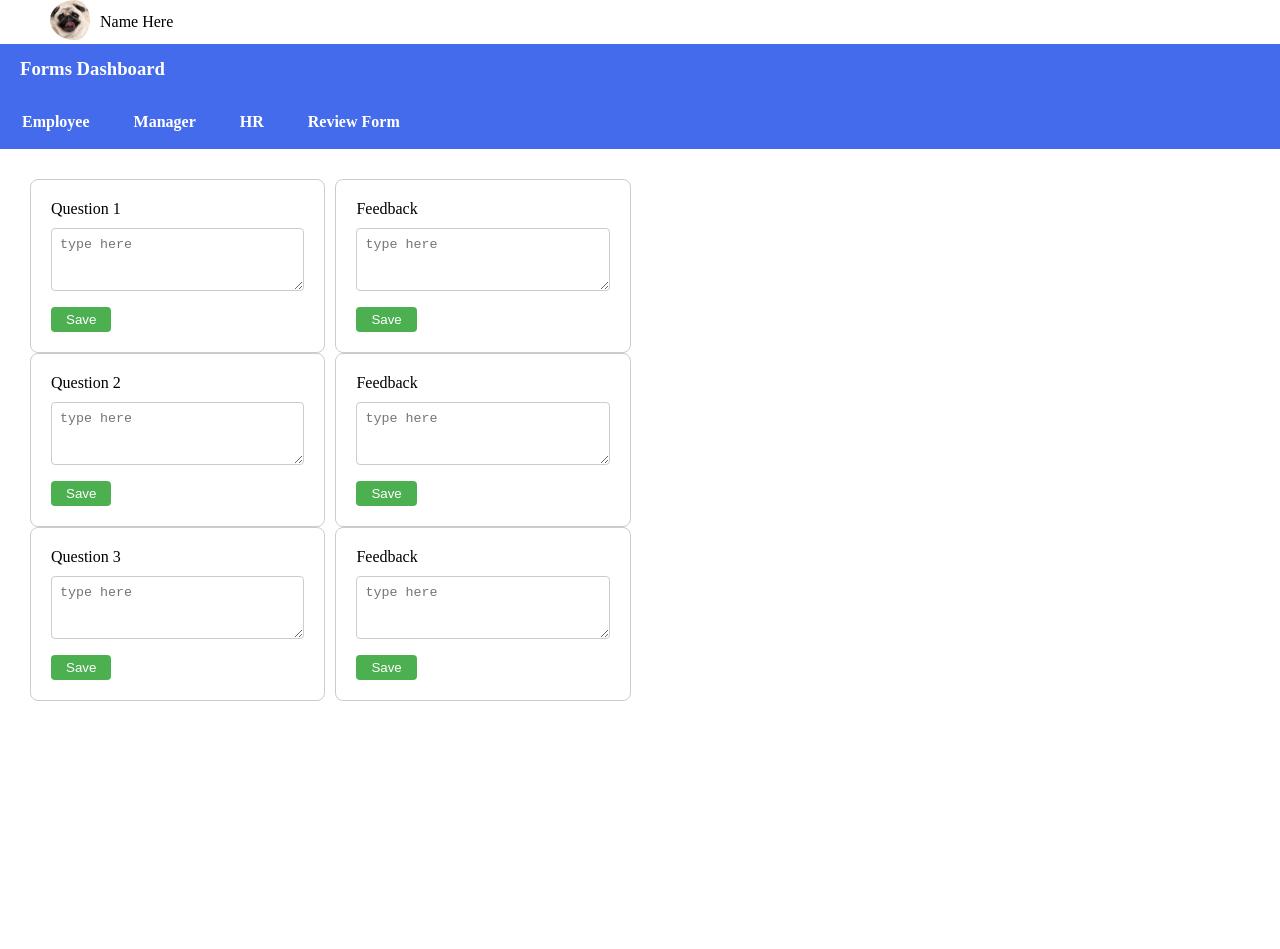
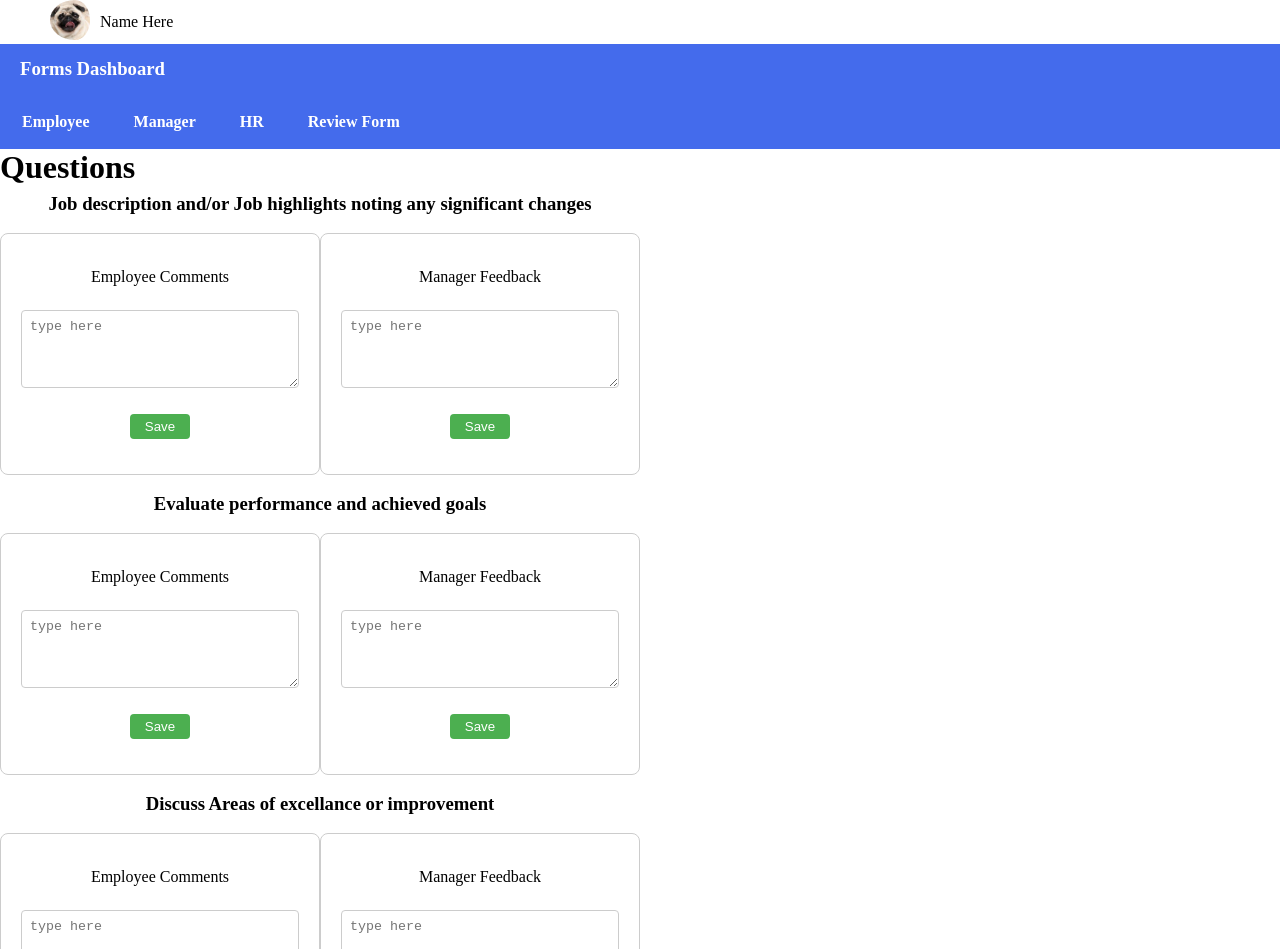
Before and after one commit to allisteraniceto/Northwind-Project, a React (Vite) app in the folder frontend/: page /ReviewForm in a window 1280 px wide. Shown: the top 949 px of the page. Before the commit the page ends 800 px from the top, so only its background shows below. Built offline with nearby package versions, Linux system fonts and the light colour scheme.

Commit message:
configured layout to have employee and manager inputs to one row and inserted question prompts from mockup

```diff
--- a/frontend/src/components/Form.tsx
+++ b/frontend/src/components/Form.tsx
@@ -1,10 +1,10 @@
-import React, { useState } from 'react';
-import axios from 'axios';
+import React, { useState } from "react";
+import axios from "axios";
 
-import "../styles/Form.css"
+import "../styles/Form.css";
 
-interface FormsProps{
-    questionNum: number;
+interface FormsProps {
+  questionNum: number; //question number
   formType: String;
 }
 
@@ -12,43 +12,53 @@ export default function Form(props: FormsProps) {
   //State to store the input value
   const [inputObject, setInputObject] = useState({
     questionNum: props.questionNum,
-        inputString: ''
+    inputString: "",
   });
 
   //handler funciton to update state when input changes
   const handleInputChange = (event: React.ChangeEvent<HTMLTextAreaElement>) => {
     const newInput = event.target.value; //captures forms input in an event
 
-        setInputObject({...inputObject, inputString: newInput}); //spread operator to help update the object
+    setInputObject({ ...inputObject, inputString: newInput }); //spread operator to help update the object
   };
 
   //send post request once save button using async/await function
   const handlePostRequest = async () => {
-        try{ //axios.post(api endpoint, data, headers)
-            const response = await axios.post('https://dotnet/endpoint', inputObject, {
-                headers:{ //metadata for server
-                    'Content-Type': 'applicaiton/json'
+    try {
+      //axios.post(api endpoint, data, headers)
+      const response = await axios.post(
+        "https://dotnet/endpoint",
+        inputObject,
+        {
+          headers: {
+            //metadata for server
+            "Content-Type": "applicaiton/json",
+          },
         }
-            });
+      );
 
-            console.log('Resoponse data: ', response.data);
-        } catch(error: any){ //post request error handling
-            console.error('Error making Post request:', error.message)
+      console.log("Resoponse data: ", response.data);
+    } catch (error: any) {
+      //post request error handling
+      console.error("Error making Post request:", error.message);
     }
   };
 
   return (
     <>
-        <form>
-            <label>{props.formType} {props.questionNum>0?props.questionNum:""}</label>
+      <form className="centered-form">
+        <label>{props.formType}</label>
+        {/*if questionFrom, display questionStriong, if not, feedback*/}
         <textarea
           value={inputObject.inputString} //original state
           onChange={handleInputChange} //once forms changes, handle the new input
-            placeholder = "type here"
-            rows = {3}
+          placeholder="type here"
+          rows={4}
         />
-            <button type="button" onClick={handlePostRequest}>Save</button>
+        <button type="button" onClick={handlePostRequest}>
+          Save
+        </button>
       </form>
     </>
-  )
+  );
 }
--- /dev/null
+++ b/frontend/src/components/FormRow.tsx
@@ -0,0 +1,21 @@
+import Form from "./Form";
+import "../styles/FormSection.css";
+
+interface formTypeProp {
+  formQuestion: String;
+  questionNum: number;
+}
+
+export default function FormRow(prop: formTypeProp) {
+  return (
+    <div className="questionRow">
+      <div className="question">
+        <h3>{prop.formQuestion}</h3>
+      </div>
+      <div className="formRow">
+        <Form formType={"Employee Comments"} questionNum={prop.questionNum} />
+        <Form formType={"Manager Feedback"} questionNum={prop.questionNum} />
+      </div>
+    </div>
+  );
+}
--- a/frontend/src/components/FormSection.tsx
+++ /dev/null
@@ -1,24 +0,0 @@
-import Form from "./Form"
-import "../styles/FormSection.css"
-
-interface formTypeProp{
-    formType: String;
-    formStyle: string;
-}
-
-export default function FormSection(prop: formTypeProp) {
-    let questionNum: number;
-    if(prop.formType != "Feedback"){ //if not feedback form, do not show number
-        questionNum=1;
-    }else{
-        questionNum=0;
-    }
-
-  return (
-    <div className={prop.formStyle}>
-        <Form formType={prop.formType} questionNum={questionNum>0?questionNum:0}/>
-        <Form formType={prop.formType} questionNum={questionNum>0?++questionNum:0}/>
-        <Form formType={prop.formType} questionNum={questionNum>0?++questionNum:0}/>
-    </div>
-  );
-}
--- a/frontend/src/global.css
+++ b/frontend/src/global.css
@@ -6,3 +6,8 @@
   border: 0;
   outline: 0;
 }
+
+body,
+html {
+  height: 100%; /*website only 1 page*/
+}
--- a/frontend/src/pages/ReviewFormPage.tsx
+++ b/frontend/src/pages/ReviewFormPage.tsx
@@ -1,14 +1,36 @@
-import Header from "../components/Header"
-import FormSection from "../components/FormSection"
+import Header from "../components/Header";
+import FormRow from "../components/FormRow";
 
-export default function ReviewFormPage(){
-    return(
-        <>
-            <Header dashboard="Forms"/>
-            <div className="divide">
-                <FormSection formType="Question" formStyle="QuestionForm"/>
-                <FormSection formType="Feedback" formStyle="FeedbackForm"/>
-            </div>
-        </>
-    );
+export default function ReviewFormPage() {
+  let questionNum: number = 1;
+  return (
+    <>
+      <Header dashboard="Forms" />
+      <div className="formSection">
+        <div className="divide">
+          <h1>Questions</h1>
+          <FormRow
+            questionNum={questionNum}
+            formQuestion="Job description and/or Job highlights noting any significant changes"
+          />
+          <FormRow
+            questionNum={++questionNum}
+            formQuestion="Evaluate performance and achieved goals"
+          />
+          <FormRow
+            questionNum={++questionNum}
+            formQuestion="Discuss Areas of excellance or improvement"
+          />
+          <FormRow
+            questionNum={++questionNum}
+            formQuestion="Discuss areas of development or improvement"
+          />
+          <FormRow
+            questionNum={++questionNum}
+            formQuestion="Develop future goals with set expectation"
+          />
+        </div>
+      </div>
+    </>
+  );
 }
--- a/frontend/src/styles/Form.css
+++ b/frontend/src/styles/Form.css
@@ -1,7 +1,15 @@
 /* Apply styles to the form container */
+
+.centered-form {
+  display: flex;
+  flex-direction: column;
+  align-items: center;
+  justify-content: space-evenly;
+}
+
 form {
-    max-width: 350px;
-    margin: auto;
+  width: 350px;
+  height: 200px;
   padding: 20px;
   border: 1px solid #ccc;
   border-radius: 8px;
@@ -22,6 +30,12 @@ textarea {
   border-radius: 4px;
 }
 
+/*fixed position of the textarea*/
+.fixed-textarea {
+  position: fixed;
+  top: 50px;
+}
+
 /* Style the submit button */
 button {
   background-color: #4caf50;
--- a/frontend/src/styles/FormSection.css
+++ b/frontend/src/styles/FormSection.css
@@ -1,17 +1,37 @@
-.QuestionForm{
-    padding: 30px;
-    padding-right: 5px;
-}
-.FeedbackForm{
-    padding: 30px;
-    padding-left: 5px;
+.FormSection ::-webkit-scrollbar {
+  background-color: aqua;
 }
 
-.FormSection ::-webkit-scrollbar{
-    background-color: aqua;
+.divide {
+  display: flex;
+  flex-direction: column;
+  width: 50%;
+  overflow: auto;
+  height: 100%; /*100 percent of parent div height*/
 }
 
-.divide{
-    display:flex;
-    flex-direction: row;
+.formSection {
+  height: 100vh;
 }
+
+.formRow {
+  display: flex;
+  flex-direction: row;
+  justify-content: space-evenly; /*horizontal alignment*/
+  align-items: center; /*vertical alignment*/
+  width: 100%;
+  height: 265px;
+}
+
+.question {
+  display: flex;
+  justify-content: center;
+  align-items: center;
+  height: 35px;
+  text-align: center;
+}
+
+.questionRow {
+  width: 100%;
+  height: 300px;
+}
```
Lines whose indentation alone changed are shown as unchanged.
